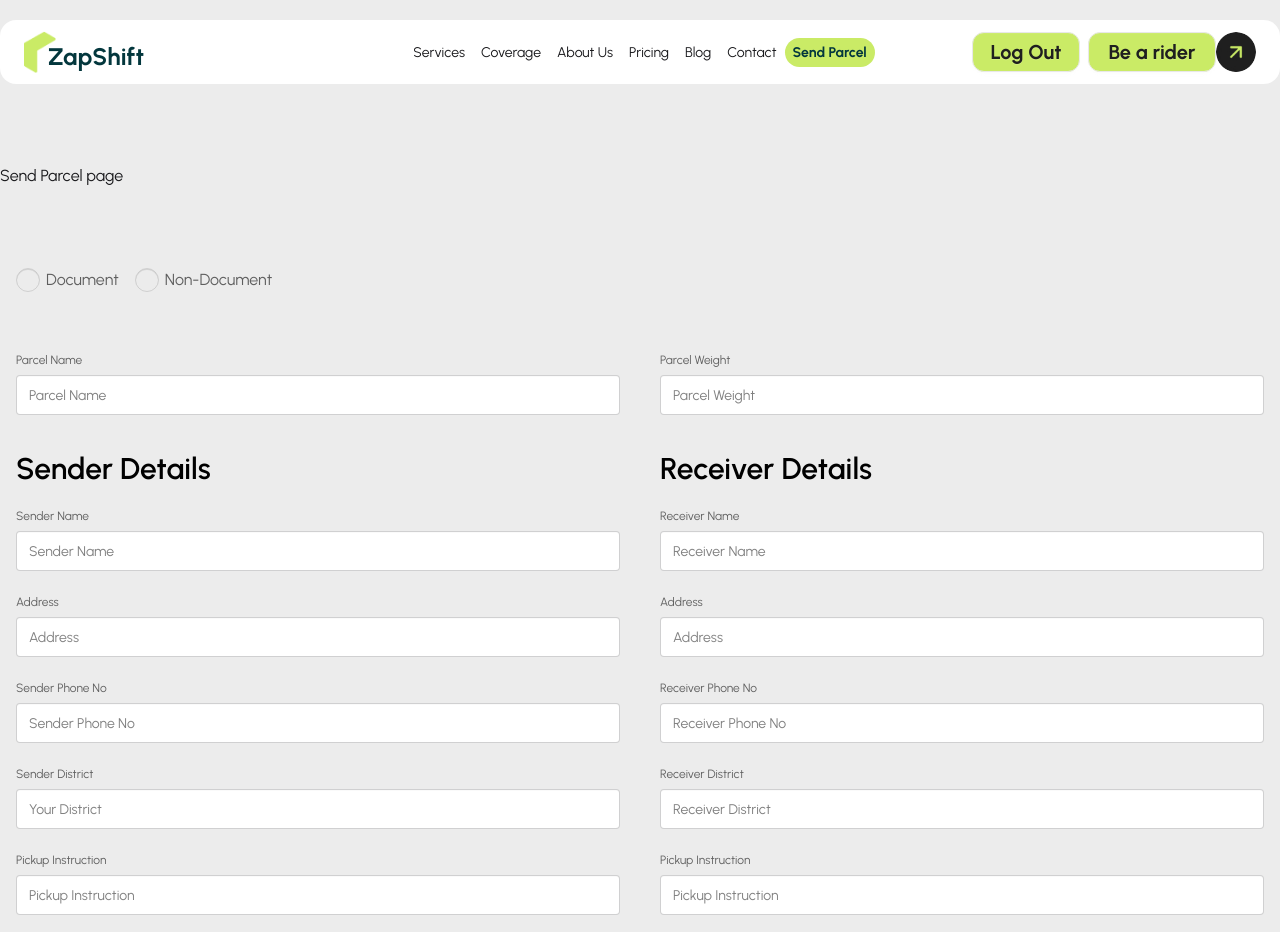
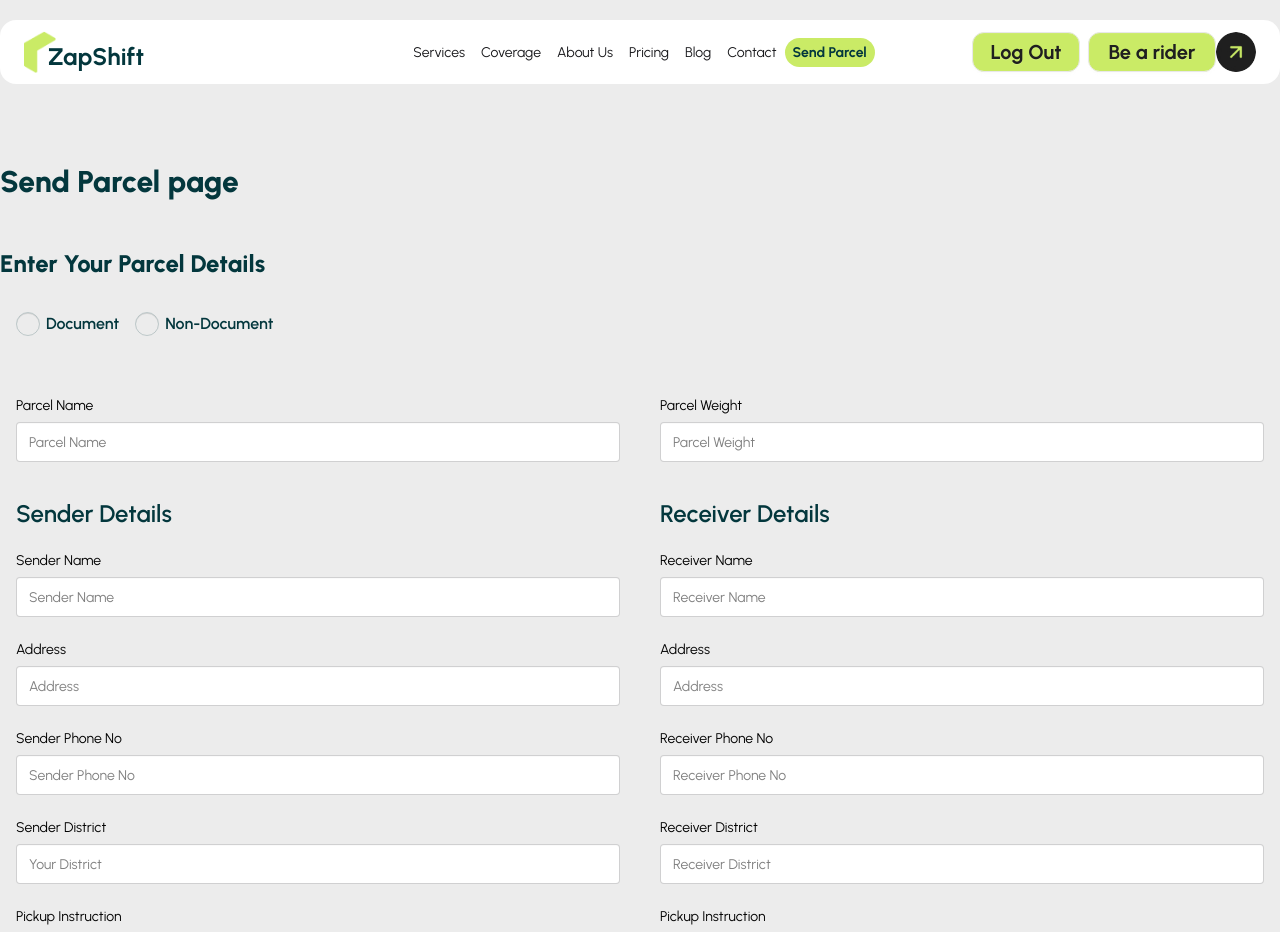
Before and after one commit to ashiqur0/zap-shift-client, a React (Vite) app: page /send_parcel in a window 1280 px wide. Shown: the top 932 px of the page. Built offline with nearby package versions, Linux system fonts and the light colour scheme; no server answers; sample sign-in values are in the browser's storage.

Commit message:
Update Send A Parcel Page

```diff
--- a/src/pages/Private/SendParcel/SendParcel.jsx
+++ b/src/pages/Private/SendParcel/SendParcel.jsx
@@ -11,11 +11,13 @@ const SendParcel = () => {
 
     return (
         <div className='md:max-w-7xl md:mx-auto my-20'>
-            <h1>Send Parcel page</h1>
-            <form onSubmit={handleSubmit(handleSendParcel)} className='mt-12 p-4 text-black'>
+            <h1 className='md:text-3xl text-2xl font-extrabold text-secondary'>Send Parcel page</h1>
+            <h1 className='text-2xl font-extrabold text-secondary mt-12'>Enter Your Parcel Details</h1>
+
+            <form onSubmit={handleSubmit(handleSendParcel)} className='p-4 text-black'>
                 {/* parcel type */}
                 <div>
-                    <label className="label mr-4">
+                    <label className="label mr-4 text-secondary font-semibold">
                         <input
                             type="radio"
                             {...register('parcelType')}
@@ -25,7 +27,7 @@ const SendParcel = () => {
                         Document
                     </label>
 
-                    <label className="label mt-4">
+                    <label className="label mt-4 text-secondary font-semibold">
                         <input
                             type="radio"
                             {...register('parcelType')}
@@ -40,7 +42,7 @@ const SendParcel = () => {
                 {/* parcel info: name, weight*/}
                 <div className='grid grid-cols-1 md:grid-cols-2 my-8 gap-10'>
                     <fieldset className="fieldset">
-                        <label className="label mt-4">Parcel Name</label>
+                        <label className="label mt-4 text-[14px] text-black">Parcel Name</label>
                         <input
                             type="text"
                             {...register('parcelName')}
@@ -50,7 +52,7 @@ const SendParcel = () => {
                     </fieldset>
 
                     <fieldset className="fieldset">
-                        <label className="label mt-4">Parcel Weight</label>
+                        <label className="label mt-4 text-[14px] text-black">Parcel Weight</label>
                         <input
                             type="number"
                             {...register('parcelWeight')}
@@ -64,9 +66,9 @@ const SendParcel = () => {
                 <div className='grid grid-cols-1 md:grid-cols-2 my-8 gap-10'>
                     {/* sender details */}
                     <div>
-                        <h3 className='md:text-3xl text-2xl font-semibold'>Sender Details</h3>
+                        <h3 className='md:text-2xl text-xl text-secondary font-semibold'>Sender Details</h3>
                         <fieldset className="fieldset">
-                            <label className="label mt-4">Sender Name</label>
+                            <label className="label mt-4 text-[14px] text-black">Sender Name</label>
                             <input
                                 type="text"
                                 {...register('senderName')}
@@ -74,7 +76,7 @@ const SendParcel = () => {
                                 placeholder='Sender Name'
                             />
 
-                            <label className="label mt-4">Address</label>
+                            <label className="label mt-4 text-[14px] text-black">Address</label>
                             <input
                                 type="text"
                                 {...register('senderAddress')}
@@ -82,7 +84,7 @@ const SendParcel = () => {
                                 placeholder='Address'
                             />
 
-                            <label className="label mt-4">Sender Phone No</label>
+                            <label className="label mt-4 text-[14px] text-black">Sender Phone No</label>
                             <input
                                 type="text"
                                 {...register('senderPhone')}
@@ -90,7 +92,7 @@ const SendParcel = () => {
                                 placeholder='Sender Phone No'
                             />
 
-                            <label className="label mt-4">Sender District</label>
+                            <label className="label mt-4 text-[14px] text-black">Sender District</label>
                             <input
                                 type="text"
                                 {...register('senderDistrict')}
@@ -98,7 +100,7 @@ const SendParcel = () => {
                                 placeholder='Your District'
                             />
 
-                            <label className="label mt-4">Pickup Instruction</label>
+                            <label className="label mt-4 text-[14px] text-black">Pickup Instruction</label>
                             <input
                                 type="text"
                                 {...register('pickup_instruction')}
@@ -110,9 +112,9 @@ const SendParcel = () => {
 
                     {/* receiver details */}
                     <div>
-                        <h3 className='md:text-3xl text-2xl font-semibold'>Receiver Details</h3>
+                        <h3 className='md:text-2xl text-xl text-secondary font-semibold'>Receiver Details</h3>
                         <fieldset className="fieldset">
-                            <label className="label mt-4">Receiver Name</label>
+                            <label className="label mt-4 text-[14px] text-black">Receiver Name</label>
                             <input
                                 type="text"
                                 {...register('receiverName')}
@@ -120,7 +122,7 @@ const SendParcel = () => {
                                 placeholder='Receiver Name'
                             />
 
-                            <label className="label mt-4">Address</label>
+                            <label className="label mt-4 text-[14px] text-black">Address</label>
                             <input
                                 type="text"
                                 {...register('receiverAddress')}
@@ -128,7 +130,7 @@ const SendParcel = () => {
                                 placeholder='Address'
                             />
 
-                            <label className="label mt-4">Receiver Phone No</label>
+                            <label className="label mt-4 text-[14px] text-black">Receiver Phone No</label>
                             <input
                                 type="text"
                                 {...register('receiverPhone')}
@@ -136,7 +138,7 @@ const SendParcel = () => {
                                 placeholder='Receiver Phone No'
                             />
 
-                            <label className="label mt-4">Receiver District</label>
+                            <label className="label mt-4 text-[14px] text-black">Receiver District</label>
                             <input
                                 type="text"
                                 {...register('receiverDistrict')}
@@ -144,7 +146,7 @@ const SendParcel = () => {
                                 placeholder='Receiver District'
                             />
 
-                            <label className="label mt-4">Pickup Instruction</label>
+                            <label className="label mt-4 text-[14px] text-black">Pickup Instruction</label>
                             <input
                                 type="text"
                                 {...register('pickup_instruction')}
@@ -155,7 +157,9 @@ const SendParcel = () => {
                     </div>
                 </div>
 
-                <button type="submit" className='btn btn-primary text-black w-30'>Send Parcel</button>
+                <p className='mb-10'>* PickUp Time 4pm-7pm Approx.</p>
+
+                <button type="submit" className='btn btn-primary text-black w-80'>Proceed to Confirm Booking</button>
             </form >
         </div >
     );
```
